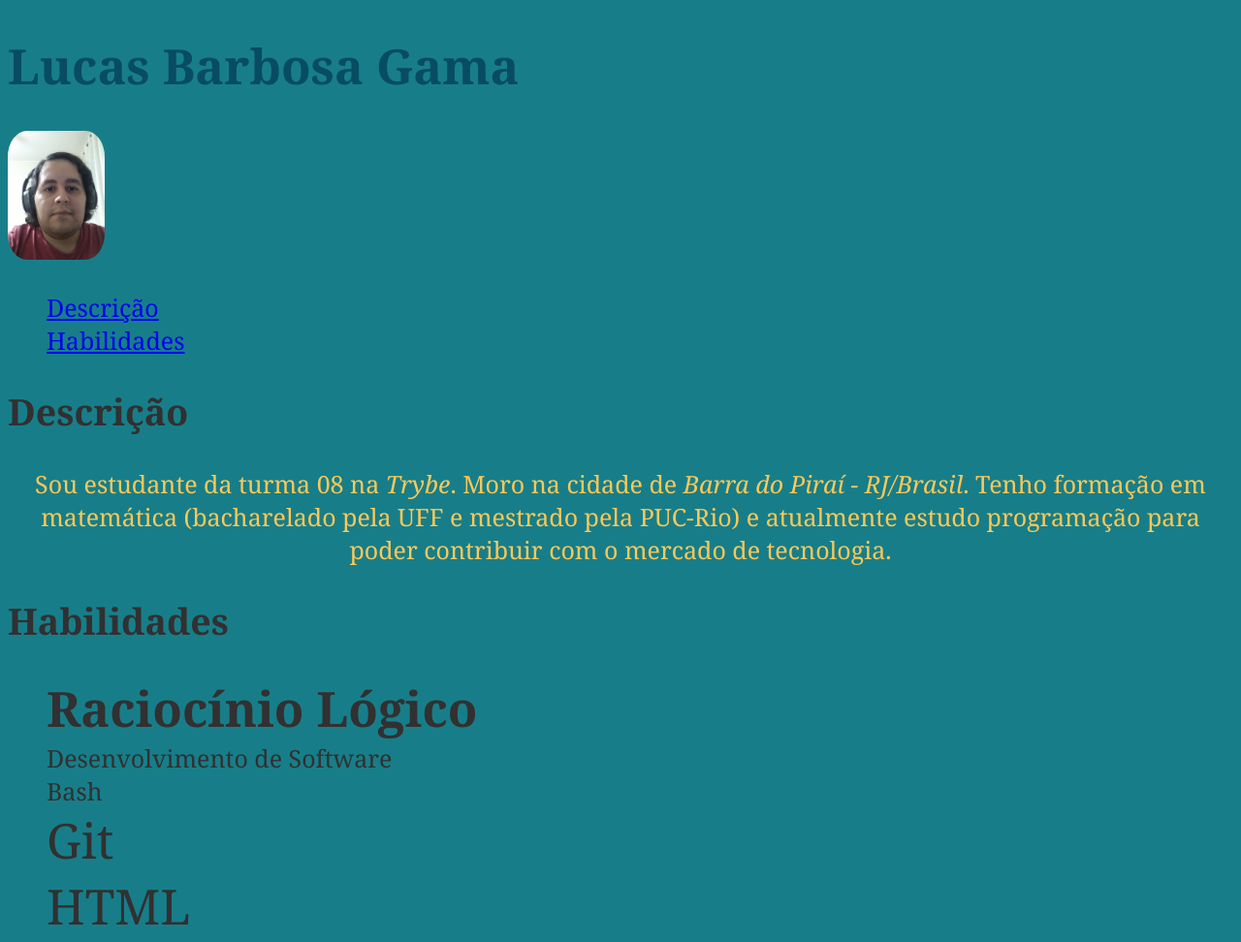
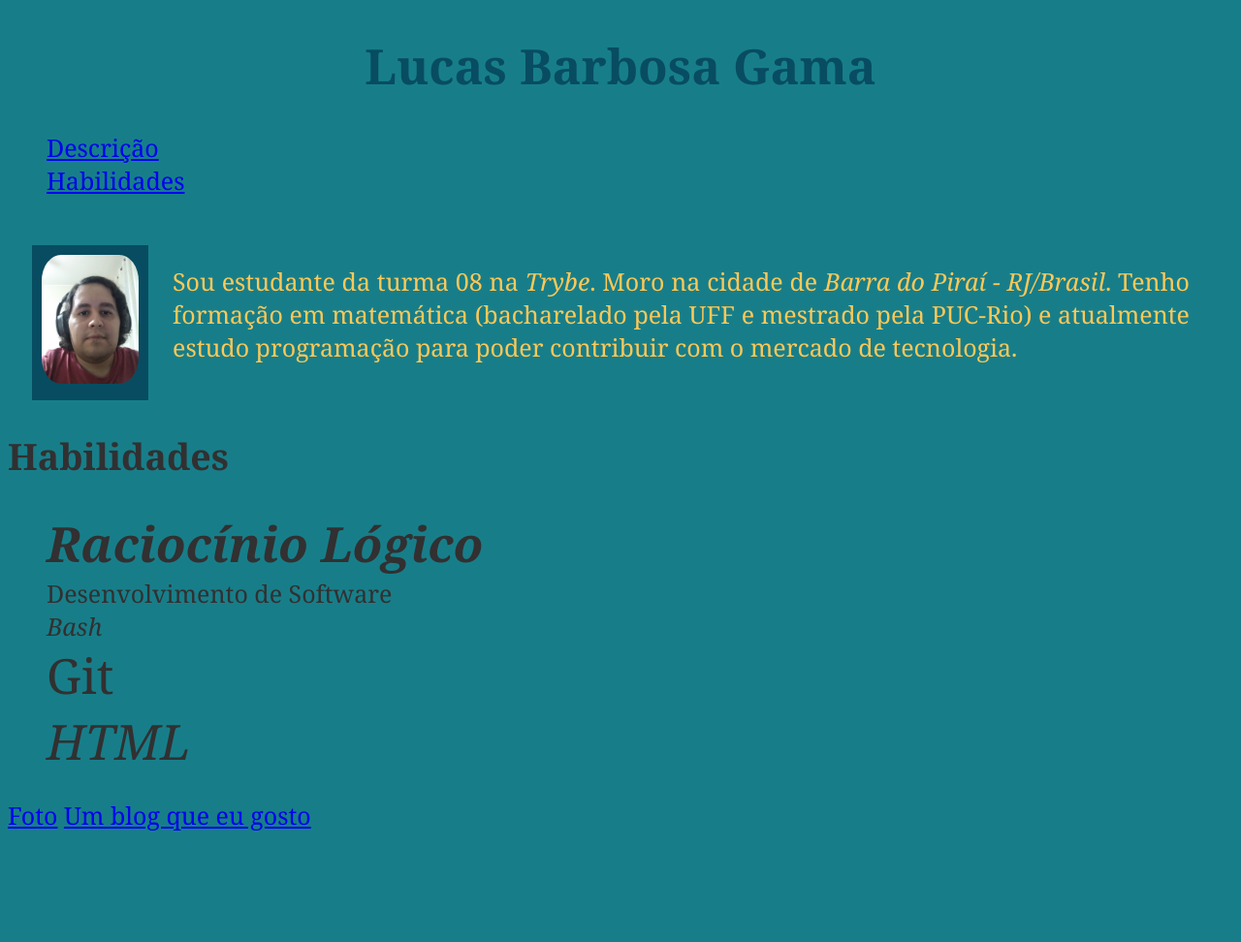
Before and after one commit to lucasbgama/lucasbgama.github.io, a plain HTML site: page index.html in a window 1280 px wide. Shown: the top 972 px of the page at 97% size. After the commit the page ends 866 px from the top, so only its background shows below. Drawn offline with Linux system fonts and the light colour scheme.

Commit message:
CSS: positions, selectors

```diff
--- a/index.html
+++ b/index.html
@@ -7,17 +7,23 @@
     <link rel="stylesheet" type="text/css" href="/style.css">
 </head>
 <body>
-    <h1>Lucas Barbosa Gama</h1>
-    <img class="picture" id="foto" src="/images/IMG_20200923_204541.jpg" width="100px" alt="Foto de Lucas Gama">
+    <div class="name">
+        <h1>Lucas Barbosa Gama</h1>
+    </div>
     <ul>
         <li><a href="#descricao">Descrição</a></li>
         <li><a href="#habilidades">Habilidades</a></li>
     </ul>
-    <h2 id="descricao">Descrição</h2>
-    <p class="description">Sou estudante da turma 08 na <em>Trybe</em>. Moro na cidade de <em class="address">Barra do Piraí - RJ/Brasil</em>. Tenho formação em matemática (bacharelado pela UFF e mestrado pela PUC-Rio) e atualmente estudo programação para poder contribuir com o mercado de tecnologia.</p>
+    <div class="pict">
+        <img class="picture" id="foto" src="/images/IMG_20200923_204541.jpg" width="100px" alt="Foto de Lucas Gama">
+    </div>
 
+    <!-- <h2 id="descricao">Descrição</h2> -->
+    <div class="descript" id="descricao">
+        <p class="description">Sou estudante da turma 08 na <em>Trybe</em>. Moro na cidade de <em class="address">Barra do Piraí - RJ/Brasil</em>. Tenho formação em matemática (bacharelado pela UFF e mestrado pela PUC-Rio) e atualmente estudo programação para poder contribuir com o mercado de tecnologia.</p>
+    </div>
     <h2 id="habilidades">Habilidades</h2>
-    <ul>
+    <ul class="skills">
         <li class="logic">
             <strong>Raciocínio Lógico</strong>
         </li>
--- a/style.css
+++ b/style.css
@@ -3,7 +3,7 @@ h1 {
 }
 .description{
     color : #FFC857;
-    text-align: center;
+    text-align: justify;
 }
 
 body{
@@ -29,3 +29,28 @@ ul {
 .address{
     font-style: oblique;
 }
+
+
+.pict{
+    float: left;
+    padding: 10px;
+    margin: 25px;
+    background-color: #084C61;
+}
+
+.descript {
+    margin: 35px;
+    padding: 10px;
+}
+
+.name {
+    text-align: center;
+}
+
+#habilidades {
+
+    clear: both;
+}
+.skills li:nth-child(odd){
+    font-style: italic;
+}
```
